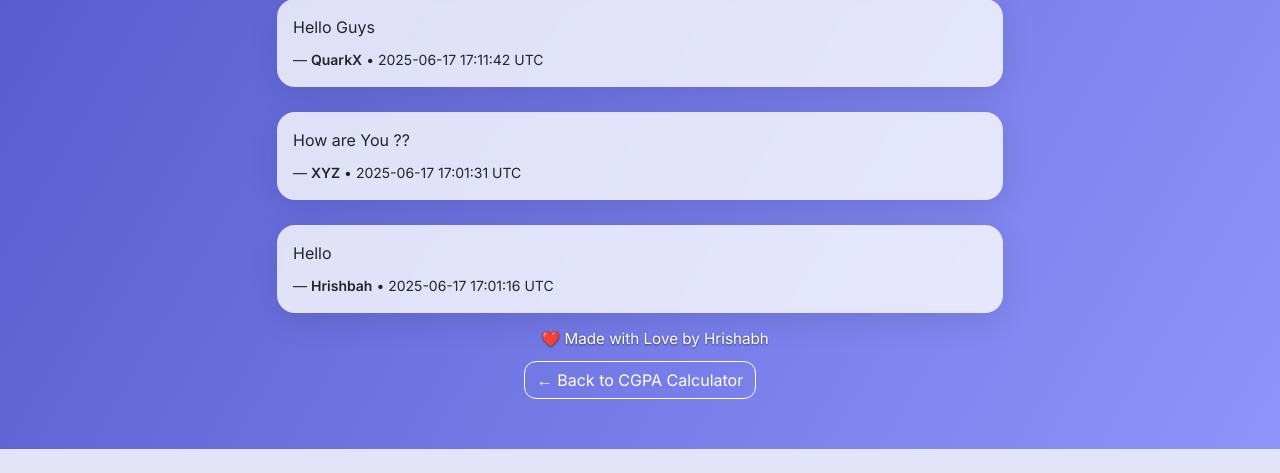
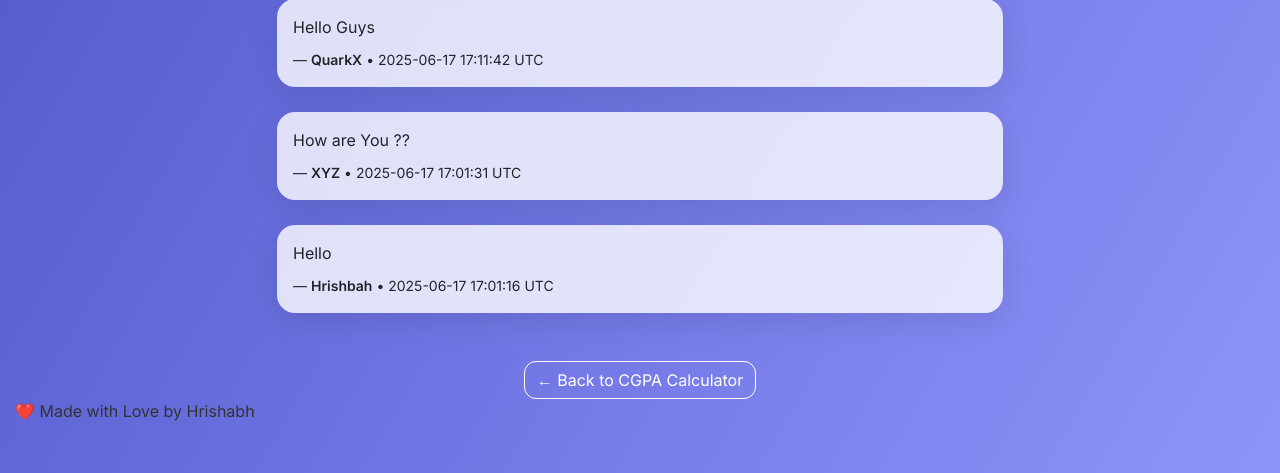
Before and after one commit to hrishabhxcode/SGPAMarking, a Flask app: page /messages in a window 1280 px wide. Shown: the part 439-912 px from the top of the page. Before the commit the page ends 888 px from the top, so only its background shows below. Run offline with Flask 3, Linux system fonts and the light colour scheme.

Commit message:
Update messages.html

```diff
--- a/templates/messages.html
+++ b/templates/messages.html
@@ -143,8 +143,8 @@
     </div>
   </div>
 
-  <div class="footer-text">
+  <footer>
     ❤️ Made with Love by Hrishabh
-  </div>
+  </footer>
 </body>
 </html>
```
